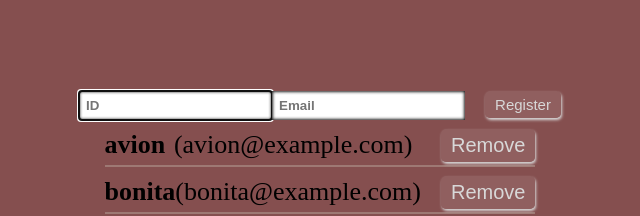
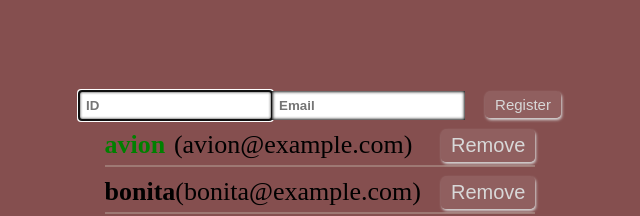
Before and after one commit to BexFox/React_Array, a React (Vite) app: page / in a window 1280 px wide. Shown: the part 226-442 px from the top of the page, without its empty margins (320-960 px from the left). Built offline with nearby package versions, Linux system fonts and the light colour scheme; the HTML template or start-up script is replaced by a standard one.

Commit message:
Add active func

```diff
--- a/src/App.jsx
+++ b/src/App.jsx
@@ -17,9 +17,9 @@ function App() {
     });
   };
   const [users, setUsers] = useState([
-    { id: 1, username: 'avion', email: 'avion@example.com' },
-    { id: 2, username: 'bonita', email: 'bonita@example.com' },
-    { id: 3, username: 'cielo', email: 'cielo@example.com' },
+    { id: 1, username: 'avion', email: 'avion@example.com', active: true },
+    { id: 2, username: 'bonita', email: 'bonita@example.com', active: false },
+    { id: 3, username: 'cielo', email: 'cielo@example.com', active: false },
   ]);
   const nextId = useRef(4);
   const onCreate = () => {
@@ -40,6 +40,14 @@ function App() {
   const onRemove = (id) => {
     setUsers(users.filter((user) => user.id !== id));
   };
+
+  const onToggle = (id) => {
+    setUsers(
+      users.map((user) =>
+        user.id === id ? { ...user, active: !user.active } : user
+      )
+    );
+  };
   return (
     <div className='App'>
       <CreateUser
@@ -48,7 +56,7 @@ function App() {
         onChange={onChange}
         onCreate={onCreate}
       />
-      <UserList users={users} onRemove={onRemove} />
+      <UserList users={users} onRemove={onRemove} onToggle={onToggle} />
     </div>
   );
 }
--- a/src/UserList.jsx
+++ b/src/UserList.jsx
@@ -1,9 +1,20 @@
 import React from 'react';
 import './UserList.css';
-function User({ user, onRemove }) {
+function User({ user, onRemove, onToggle }) {
   return (
     <div className='userList'>
-      <b>{user.username}</b> <span>({user.email})</span>
+      <b
+        style={{
+          cursor: 'pointer',
+          color: user.active ? 'green' : 'black',
+        }}
+        onClick={() => {
+          onToggle(user.id);
+        }}
+      >
+        {user.username}
+      </b>
+      <span>({user.email})</span>
       <button
         className='del_Btn'
         onClick={() => {
@@ -16,11 +27,16 @@ function User({ user, onRemove }) {
   );
 }
 
-export default function UserList({ users, onRemove }) {
+export default function UserList({ users, onRemove, onToggle }) {
   return (
     <div>
       {users.map((user) => (
-        <User user={user} key={user.id} onRemove={onRemove} />
+        <User
+          user={user}
+          key={user.id}
+          onRemove={onRemove}
+          onToggle={onToggle}
+        />
       ))}
     </div>
   );
```
